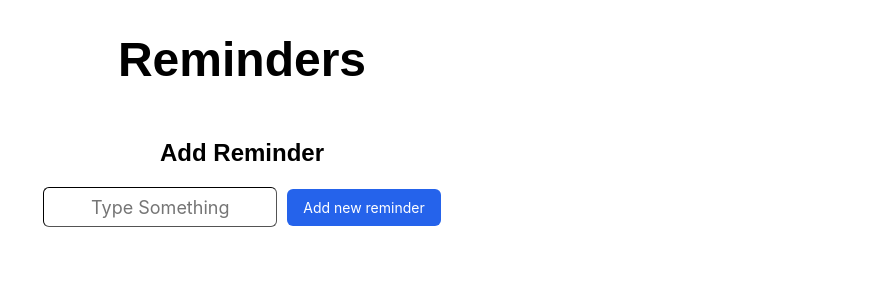
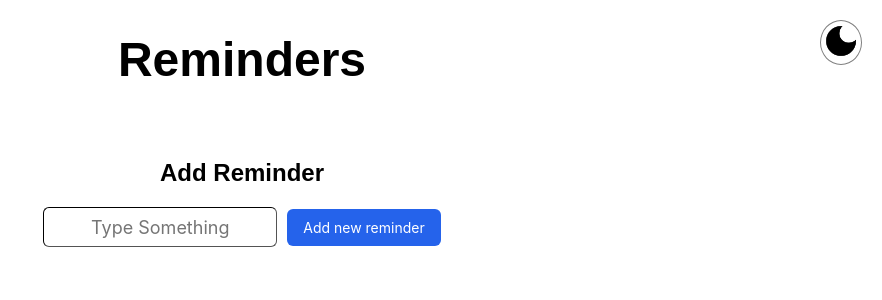
Before and after one commit to APerson09/Python, a Flask app: page / in a window 1280 px wide. Shown: the top 300 px of the page, without its empty margins (398-1280 px from the left). Run offline with Flask 3, Linux system fonts and the light colour scheme.

Commit message:
Added dark mode

```diff
--- a/app.py
+++ b/app.py
@@ -1,5 +1,5 @@
 import os
-from flask import Flask, render_template, request, redirect, url_for
+from flask import Flask, render_template, request, redirect, url_for, session
 from werkzeug.utils import secure_filename
 
 app = Flask(__name__)
@@ -8,8 +8,21 @@ reminders = []
 
 app.secret_key = "sdfhfgkjdshbfgthrtfd111!xgwesdgvd@@@@rtfderg"
 
+@app.route("/toggle-theme")
+def toggleTheme():
+   currTheme = session.get('theme','light');
+
+   if currTheme == 'light':
+      session['theme'] = 'dark'
+   else:
+      session['theme'] = 'light'
+
+   return redirect(request.referrer or url_for('index'))
+
 @app.route("/", methods=["GET", "POST"])
 def uploadImage():
+  theme = session.get('theme', 'light')
+
   if request.method == "POST":
     reminder_txt = request.form.get("reminder_txt")
     filename = None
@@ -27,7 +40,8 @@ def uploadImage():
         })
       print("Tung tung tung sahur")
       return redirect(url_for('uploadImage'))
-  return render_template('index.html', reminders=reminders)
+
+  return render_template('index.html', reminders=reminders, theme=theme)
 
 @app.route("/delete/<int:index>")
 def deleteIndex(index):
--- a/static/style.css
+++ b/static/style.css
@@ -1,5 +1,26 @@
 body, input, button {
   font-family: -apple-system, BlinkMacSystemFont, "Segoe UI", Roboto, sans-serif;
+}
+
+#theme {
+  position: absolute;
+  top: 20px;
+  right: 20px;
+  cursor: pointer;
+  border-radius: 50%;
+  padding: 0px;
+  border: 1px solid gray;
+  background: transparent;
+  transition: background-color 0.2s ease, transform 0.2s ease;
+}
+
+#theme:hover {
+  background-color: rgb(165, 165, 165);
+}
+
+#theme img {
+  width: 40px;
+  height: auto;
 }
 
 form {
@@ -148,3 +169,30 @@ ul {
   position: relative;
   display: inline-block;
 }
+
+body {
+    background-color: #ffffff;
+    color: #000000;
+    transition: background-color 0.4s ease, color 0.4s ease;
+}
+
+body.dark-mode {
+    background-color: #121212;
+    color: #ffffff;
+}
+
+body.dark-mode .AddThings {
+    background-color: #2b2b2b;
+    color: #ffffff;
+    border-color: #555;
+}
+
+body.dark-mode li {
+    background-color: #1e1e1e;
+    color: #ffffff;
+    border: 1px solid #333;
+}
+
+body.dark-mode #theme {
+    filter: invert(100%);
+}
--- a/templates/index.html
+++ b/templates/index.html
@@ -6,8 +6,17 @@
     <title>To Do List</title>
     <link rel="stylesheet" href="{{ url_for('static', filename='style.css')}}">
 </head>
-<body class="{{ 'darkMode' if session.get('darkMode') else '' }}">
+<body class="{%if theme == 'dark'%} dark-mode{%endif%}">
     <h1 class="Title">Reminders</h1>
+        <form action="/toggle-theme" method="GET">
+            <button id="theme">
+                {%if theme == 'light'%}
+                    <img src="{{url_for('static', filename='dark-mode-fill-yl6k4gxj9xfo8qxbbeiw9j.webp')}}" alt="themeSwitch">
+                {% else %}
+                    <img src="{{url_for('static', filename='light-mode-5rvf29w00r9rx1r6wvs6ro.webp')}}" alt="themeSwitch">
+                {% endif %}
+            </button>
+        </form>
         <div class="center">
             <div class="center">
                 <h2 class="addReminder"> Add Reminder </h2>
```
Also changed, not shown: static/dark-mode-fill-yl6k4gxj9xfo8qxbbeiw9j.webp (added), static/light-mode-5rvf29w00r9rx1r6wvs6ro.webp (added).
